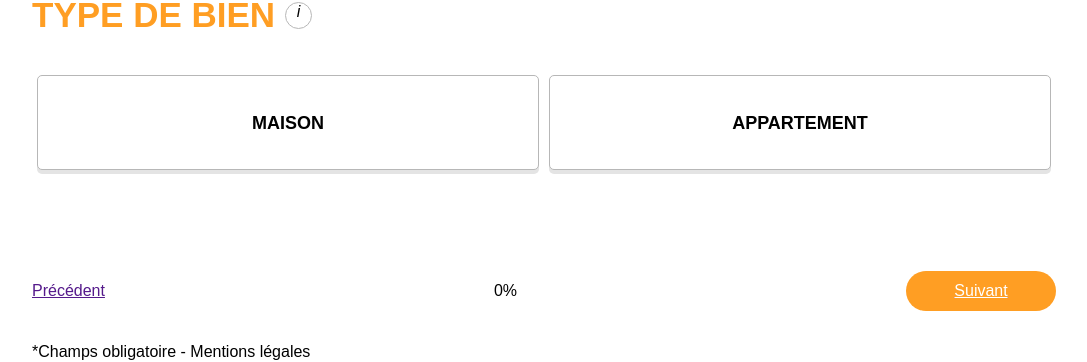
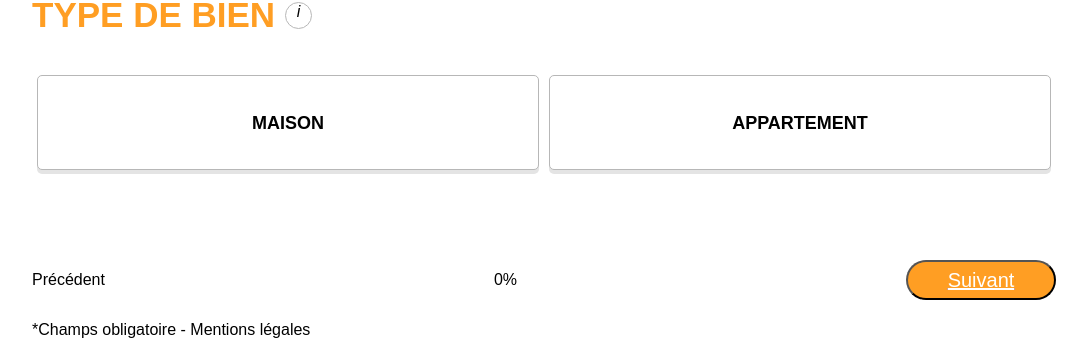
Before and after one commit to AmbreWarrior88/MeilleurTaux.com, a React (Create React App) app: page / in a window 1280 px wide. Shown: the part 406-768 px from the top of the page, without its empty margins (96-1183 px from the left). Built offline with nearby package versions, Linux system fonts and the light colour scheme.

Commit message:
First Screen: register data in progress

```diff
--- a/package.json
+++ b/package.json
@@ -7,6 +7,7 @@
     "@testing-library/react": "^9.4.0",
     "@testing-library/user-event": "^7.1.2",
     "bootstrap": "^4.4.1",
+    "js-cookie": "^2.2.1",
     "react": "^16.12.0",
     "react-bootstrap": "^1.0.0-beta.16",
     "react-dom": "^16.12.0",
--- a/src/App.css
+++ b/src/App.css
@@ -69,7 +69,7 @@ h1 {
   display: flex;
 }
 
-button {
+.button-off {
   flex: 1;
   cursor: pointer;
   border: 1px solid #b7b7b7;
@@ -93,7 +93,31 @@ button {
   outline: 0;
 }
 
-button:hover {
+.button-on {
+  flex: 1;
+  cursor: pointer;
+  border: 1px solid #b7b7b7;
+  text-decoration: none;
+  color: white;
+  background-color: #ff9e23;
+  font-size: 18px;
+  line-height: 24px;
+  text-transform: uppercase;
+  height: 95px;
+  border-radius: 5px;
+  text-align: center;
+  display: flex;
+  align-items: center;
+  justify-content: center;
+  /* padding: 0 10px; */
+  position: relative;
+  box-shadow: 0 4px 0 #e4e4e4;
+  margin: 5px;
+  font-weight: bold;
+  outline: 0;
+}
+
+.button-off:hover {
   background-color: #ff9e23;
   color: white;
   outline: 0;
@@ -109,6 +133,7 @@ button:hover {
   justify-content: center;
   align-items: center;
   color: white;
+  font-size: 20px;
 }
 
 .input-element {
--- a/src/App.js
+++ b/src/App.js
@@ -1,4 +1,4 @@
-import React from "react";
+import React, { useState, useEffect } from "react";
 import { BrowserRouter as Router, Switch, Route } from "react-router-dom";
 import "./App.css";
 import Header from "./components/Header/index";
@@ -12,12 +12,18 @@ import Contact from "./containers/Contact/index";
 import Finished from "./containers/Finished/index";
 
 const App = () => {
+  const [isSelected, setIsSelected] = useState();
+
+  // useEffect(() => {
+  //   fetchData(isSelected);
+  // }, [isSelected]);
+
   return (
     <Router>
       <Header />
       <Switch>
         <Route exact path="/">
-          <Category />
+          <Category isSelected={isSelected} setIsSelected={setIsSelected} />
         </Route>
         <Route path="/State">
           <State />
--- a/src/containers/Amount/index.js
+++ b/src/containers/Amount/index.js
@@ -2,10 +2,12 @@ import React, { useState } from "react";
 import { Link } from "react-router-dom";
 import Footer from "../../components/Footer/index";
 import ProgressBar from "react-bootstrap/ProgressBar";
+import { useHistory } from "react-router-dom";
 
 const Amount = () => {
   // const now = 29;
   const [now, setNow] = useState(26);
+  const history = useHistory();
 
   return (
     <section>
@@ -66,7 +68,13 @@ const Amount = () => {
         </div>
 
         <div className="bottom-element">
-          <Link>Précédent</Link>
+          <Link
+            onClick={() => {
+              history.push("./Where");
+            }}
+          >
+            Précédent
+          </Link>
           <ProgressBar now={now} label={`${now}%`} />
           <Link to="/Contact">
             <p className="next">Suivant</p>
--- a/src/containers/Category/index.js
+++ b/src/containers/Category/index.js
@@ -3,22 +3,45 @@ import { Link } from "react-router-dom";
 import "../../App.css";
 import Footer from "../../components/Footer/index";
 import ProgressBar from "react-bootstrap/ProgressBar";
+import Cookie from "js-cookie";
 
-const Category = () => {
+const Category = props => {
   // const now = 5;
   const [now, setNow] = useState(0);
+  const [home, setHome] = useState("Maison");
+  const [apartment, setApartment] = useState("Appartement");
+
+  const [category, setCategory] = useState("");
+  // let isSelected = false;
 
   return (
     <section>
       <article className="container">
+        {/* HEADER */}
+
         <div className="title ">
           <h1>TYPE DE BIEN</h1>
           <p className="info">i</p>
         </div>
 
+        {/* FORM */}
+
+        <form
+          onSubmit={async event => {
+            event.preventDefault();
+            Cookie.set("Category", category);
+            console.log(Cookie);
+          }}
+        >
           <div className="items">
             <button
-            onClick={() => {
+              className={props.isSelected === home ? "button-on" : "button-off"}
+              type="submit"
+              value={home}
+              onClick={event => {
+                props.setIsSelected(home);
+                setCategory(event.target.value);
+
                 setNow(5);
               }}
             >
@@ -26,7 +49,15 @@ const Category = () => {
             </button>
 
             <button
-            onClick={() => {
+              className={
+                props.isSelected === apartment ? "button-on" : "button-off"
+              }
+              type="submit"
+              value={apartment}
+              onClick={event => {
+                props.setIsSelected(apartment);
+                setCategory(event.target.value);
+
                 setNow(5);
               }}
             >
@@ -35,12 +66,18 @@ const Category = () => {
           </div>
 
           <div className="bottom-element">
-          <Link>Précédent</Link>
+            <p>Précédent</p>
             <ProgressBar now={now} label={`${now}%`} />
             <Link to="/State">
-            <p className="next">Suivant</p>
+              <button className="next" type="submit">
+                Suivant
+              </button>
             </Link>
           </div>
+        </form>
+
+        {/* FOOTER */}
+
         <Footer />
       </article>
     </section>
--- a/src/containers/Contact/index.js
+++ b/src/containers/Contact/index.js
@@ -5,11 +5,13 @@ import ProgressBar from "react-bootstrap/ProgressBar";
 import VisualDesktopEmail from "../../assets/visuel-desktop-email.jpg";
 import Confidential from "../../assets/Confidential.png";
 import "../Contact/style.css";
+import { useHistory } from "react-router-dom";
 
 const Contact = () => {
   // const now = 96;
   const [offer, setOffer] = useState(false);
   const [now, setNow] = useState(29);
+  const history = useHistory();
 
   return (
     <section>
@@ -64,7 +66,13 @@ const Contact = () => {
         </div>
 
         <div className="bottom-element">
-          <Link>Précédent</Link>
+          <Link
+            onClick={() => {
+              history.push("./Amount");
+            }}
+          >
+            Précédent
+          </Link>
           <ProgressBar now={now} label={`${now}%`} />
           <Link to="/Finished">
             <p className="next">Suivant</p>
--- a/src/containers/Current/index.js
+++ b/src/containers/Current/index.js
@@ -2,10 +2,12 @@ import React, { useState } from "react";
 import { Link } from "react-router-dom";
 import Footer from "../../components/Footer/index";
 import ProgressBar from "react-bootstrap/ProgressBar";
+import { useHistory } from "react-router-dom";
 
 const Current = () => {
   // const now = 16;
   const [now, setNow] = useState(11);
+  const history = useHistory();
 
   return (
     <section>
@@ -47,7 +49,13 @@ const Current = () => {
         </div>
 
         <div className="bottom-element">
-          <Link>Précédent</Link>
+          <Link
+            onClick={() => {
+              history.push("./Use");
+            }}
+          >
+            Précédent
+          </Link>
           <ProgressBar now={now} label={`${now}%`} />
           <Link to="/Where">
             <p className="next">Suivant</p>
--- a/src/containers/State/index.js
+++ b/src/containers/State/index.js
@@ -2,10 +2,12 @@ import React, { useState } from "react";
 import { Link } from "react-router-dom";
 import Footer from "../../components/Footer/index";
 import ProgressBar from "react-bootstrap/ProgressBar";
+import { useHistory } from "react-router-dom";
 
 const State = () => {
   // const now = 8;
   const [now, setNow] = useState(5);
+  const history = useHistory();
 
   return (
     <section>
@@ -32,7 +34,13 @@ const State = () => {
         </div>
 
         <div className="bottom-element">
-          <Link>Précédent</Link>
+          <Link
+            onClick={() => {
+              history.push("/");
+            }}
+          >
+            Précédent
+          </Link>
           <ProgressBar now={now} label={`${now}%`} />
           <Link to="/Use">
             <p className="next">Suivant</p>
--- a/src/containers/Use/index.js
+++ b/src/containers/Use/index.js
@@ -2,10 +2,12 @@ import React, { useState } from "react";
 import { Link } from "react-router-dom";
 import Footer from "../../components/Footer/index";
 import ProgressBar from "react-bootstrap/ProgressBar";
+import { useHistory } from "react-router-dom";
 
 const Use = () => {
   // const now = 11;
   const [now, setNow] = useState(8);
+  const history = useHistory();
 
   return (
     <section>
@@ -38,7 +40,13 @@ const Use = () => {
           </button>
         </div>
         <div className="bottom-element">
-          <Link>Précédent</Link>
+          <Link
+            onClick={() => {
+              history.push("./State");
+            }}
+          >
+            Précédent
+          </Link>
           <ProgressBar now={now} label={`${now}%`} />
           <Link to="/Current">
             <p className="next">Suivant</p>
--- a/src/containers/Where/index.js
+++ b/src/containers/Where/index.js
@@ -2,10 +2,12 @@ import React, { useState } from "react";
 import { Link } from "react-router-dom";
 import Footer from "../../components/Footer/index";
 import ProgressBar from "react-bootstrap/ProgressBar";
+import { useHistory } from "react-router-dom";
 
 const Where = () => {
   // const now = 26;
   const [now, setNow] = useState(16);
+  const history = useHistory();
 
   return (
     <section>
@@ -53,7 +55,13 @@ const Where = () => {
         </p>
 
         <div className="bottom-element">
-          <Link>Précédent</Link>
+          <Link
+            onClick={() => {
+              history.push("./Current");
+            }}
+          >
+            Précédent
+          </Link>
           <ProgressBar now={now} label={`${now}%`} />
           <Link to="/Amount">
             <p className="next">Suivant</p>
```
Also changed, not shown: 1 other file (tests, documents, lock files or other folders). Lines whose indentation alone changed are shown as unchanged.
